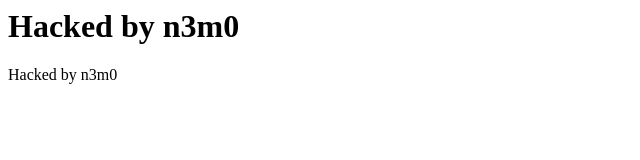
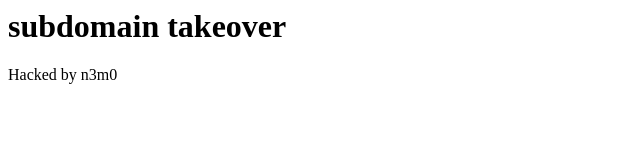
Before and after one commit to kaung1337/joking, a plain HTML site: page index.html in a window 1280 px wide. Shown: the whole page, without its empty margins (0-640 px from the left). Drawn offline with Linux system fonts and the light colour scheme.

Commit message:
Update index.html

```diff
--- a/index.html
+++ b/index.html
@@ -1,7 +1,7 @@
 <div class="container">
 
 
-	<h1>Hacked by n3m0</h1>
+	<h1>subdomain takeover </h1>
 
 	<div class="bird-container bird-container--one">
 		<div class="bird	<h1>Hacked by n3m0</h1>
```
